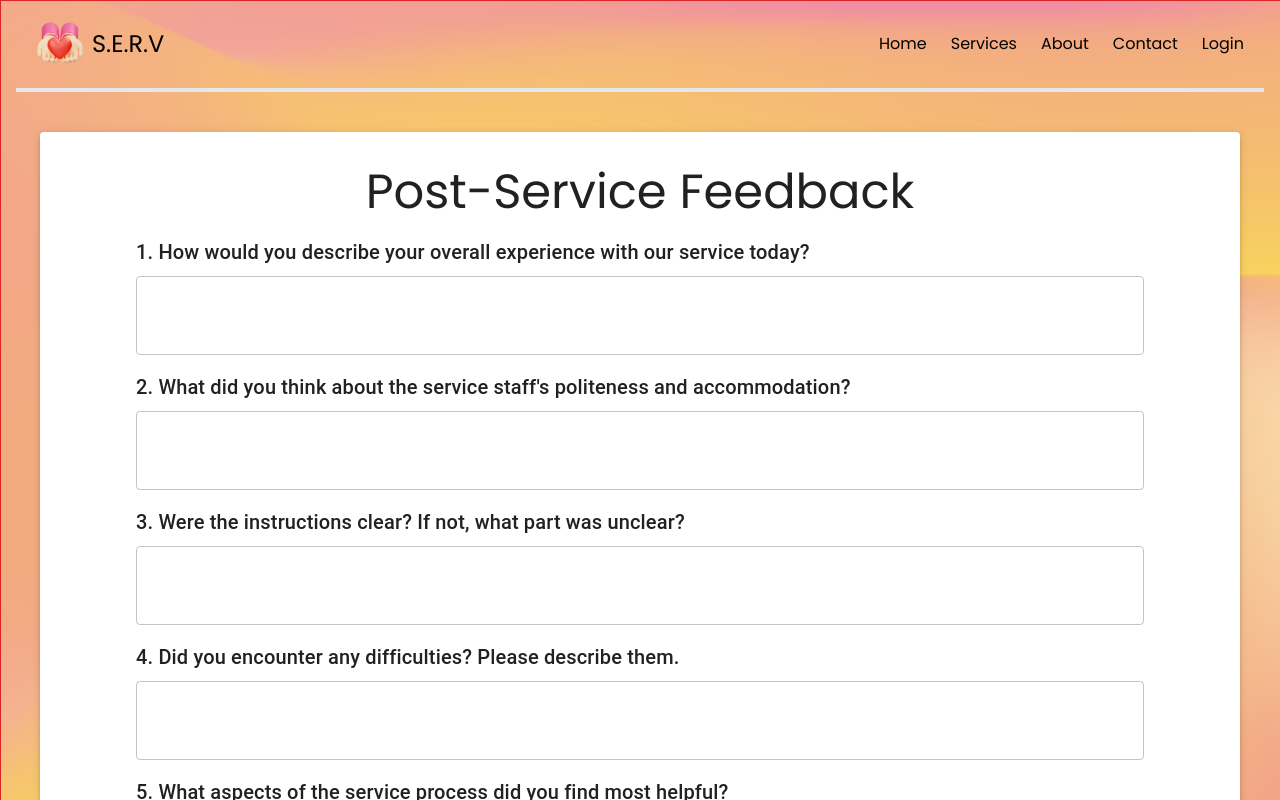
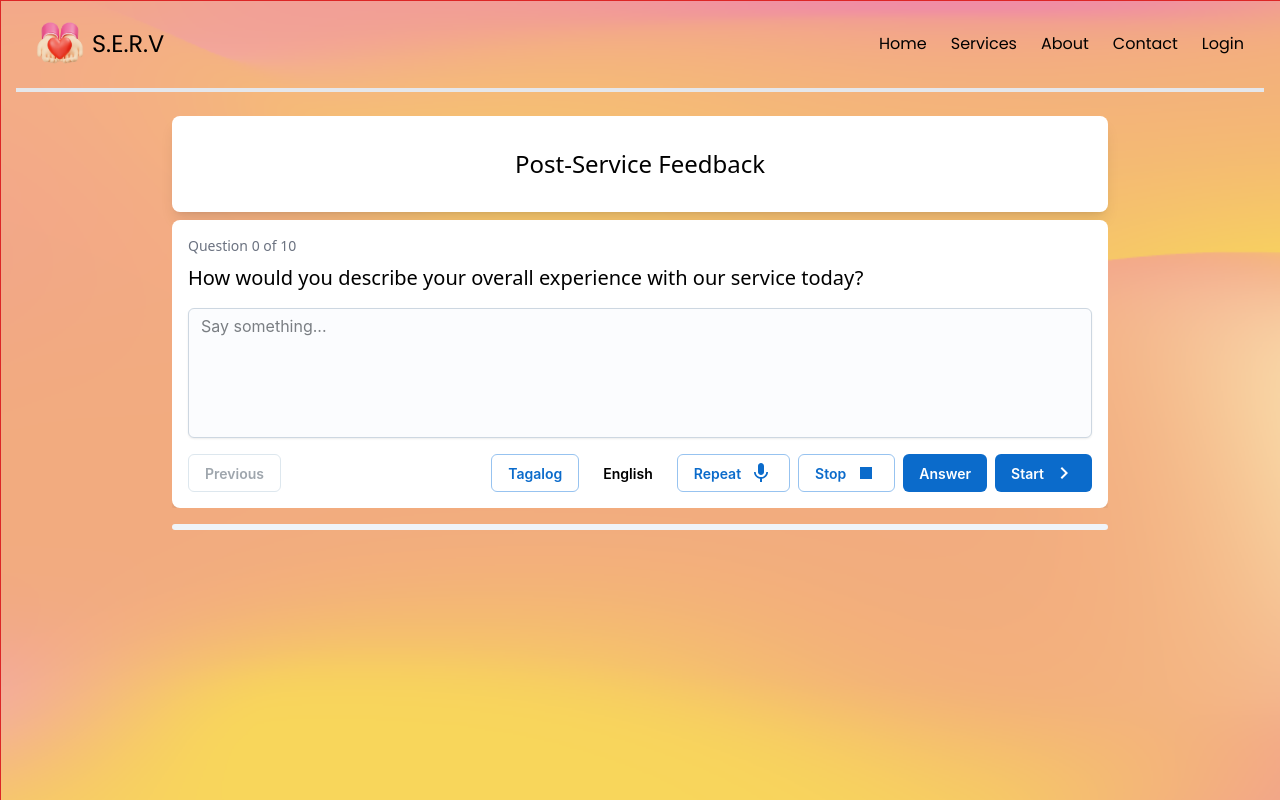
Before and after one commit to noellezzz/SERVWeb, a React (Vite) app in the folder frontend/: page /services in a window 1280 px wide. Shown: the top 800 px of the page. Built offline with nearby package versions, Linux system fonts and the light colour scheme.

Commit message:
text to speech and speech to text

```diff
--- a/frontend/package.json
+++ b/frontend/package.json
@@ -13,7 +13,9 @@
     "@emotion/react": "^11.14.0",
     "@emotion/styled": "^11.14.0",
     "@mui/icons-material": "^6.4.1",
+    "@mui/joy": "^5.0.0-beta.51",
     "@mui/material": "^6.4.1",
+    "framer-motion": "^12.0.1",
     "react": "^18.3.1",
     "react-dom": "^18.3.1",
     "react-router-dom": "^7.1.3"
--- a/frontend/src/components/Question.jsx
+++ /dev/null
@@ -1,24 +0,0 @@
-import React from "react";
-import { Typography, TextField } from "@mui/material";
-
-function Question({ question, value, onChange, name }) {
-  return (
-    <div>
-      <Typography variant="h6" sx={{ marginBottom: 1, paddingRight: 10, paddingLeft: 10 }}>
-        {question}
-      </Typography>
-      <TextField
-        fullWidth
-        variant="outlined"
-        name={name}
-        value={value}
-        onChange={onChange}
-        sx={{ marginBottom: 2, paddingRight: 10, paddingLeft: 10 }}
-        multiline
-        rows={2}
-      />
-    </div>
-  );
-}
-
-export default Question;
--- /dev/null
+++ b/frontend/src/components/QuestionCard.jsx
@@ -0,0 +1,132 @@
+import React from "react";
+import Textarea from "@mui/joy/Textarea";
+import Button from "@mui/joy/Button";
+import KeyboardArrowRight from "@mui/icons-material/KeyboardArrowRight";
+import MicIcon from "@mui/icons-material/Mic";
+import StopIcon from "@mui/icons-material/Stop";
+
+export const QuestionCard = ({
+  question,
+  onNext,
+  onPrev,
+  isFirst,
+  isLast,
+  currentQuestion,
+  totalQuestions,
+  start,
+  setStart,
+  handlePlay,
+  language,
+  handleLanguage,
+  handleStop,
+  isListening,
+  startListening,
+  stopListening,
+  transcript,
+}) => {
+  return (
+    <div
+      className="flex flex-col bg-white h-full w-full rounded-lg
+shadow-lg p-4"
+    >
+      <div className="text-sm text-gray-500 mb-2">
+        Question {currentQuestion} of {totalQuestions}
+      </div>
+      <p className="text-xl mb-4">{question}</p>
+
+      <Textarea
+        value={transcript}
+        className="h-full flex-grow"
+        minRows={2}
+        size="md"
+        variant="outlined"
+        placeholder="Say something..."
+      />
+
+      <div className="mt-4 flex justify-between">
+        <Button onClick={onPrev} disabled={isFirst} variant="outlined">
+          Previous
+        </Button>
+
+        <div className="flex gap-2">
+          <LanguageButtons
+            language={language}
+            handleLanguage={handleLanguage}
+          />
+          <ActionButtons
+            start={start}
+            setStart={setStart}
+            handlePlay={handlePlay}
+            handleStop={handleStop}
+            isListening={isListening}
+            startListening={startListening}
+            stopListening={stopListening}
+            onNext={onNext}
+            isLast={isLast}
+          />
+        </div>
+      </div>
+    </div>
+  );
+};
+
+const LanguageButtons = ({ language, handleLanguage }) => (
+  <>
+    <Button
+      variant={language === "Tagalog" ? "contained" : "outlined"}
+      onClick={() => handleLanguage("Tagalog")}
+    >
+      Tagalog
+    </Button>
+    <Button
+      variant={language === "English" ? "contained" : "outlined"}
+      onClick={() => handleLanguage("English")}
+    >
+      English
+    </Button>
+  </>
+);
+
+const ActionButtons = ({
+  start,
+  setStart,
+  handlePlay,
+  handleStop,
+  isListening,
+  startListening,
+  stopListening,
+  onNext,
+  isLast,
+}) => (
+  <>
+    <Button variant="outlined" onClick={handlePlay} endDecorator={<MicIcon />}>
+      Repeat
+    </Button>
+    <Button variant="outlined" onClick={handleStop} endDecorator={<StopIcon />}>
+      Stop
+    </Button>
+    <Button onClick={isListening ? stopListening : startListening}>
+      Answer
+    </Button>
+    {!start ? (
+      <Button
+        onClick={() => {
+          handlePlay();
+          setStart(true);
+        }}
+        endDecorator={<KeyboardArrowRight />}
+        disabled={isLast}
+      >
+        Start
+      </Button>
+    ) : (
+      <Button
+        onClick={onNext}
+        endDecorator={<KeyboardArrowRight />}
+        disabled={isLast}
+      >
+        Next
+      </Button>
+    )}
+  </>
+);
--- /dev/null
+++ b/frontend/src/hooks/useSpeechToText.jsx
@@ -0,0 +1,42 @@
+import { useState, useEffect } from "react";
+
+export const useSpeechToText = () => {
+  const [isListening, setIsListening] = useState(false);
+  const [transcript, setTranscript] = useState("");
+  const [recognition, setRecognition] = useState(null);
+
+  useEffect(() => {
+    if (window.SpeechRecognition || window.webkitSpeechRecognition) {
+      const SpeechRecognition =
+        window.SpeechRecognition || window.webkitSpeechRecognition;
+      const recognitionInstance = new SpeechRecognition();
+
+      recognitionInstance.continuous = true;
+      recognitionInstance.interimResults = true;
+      recognitionInstance.lang = "en-US";
+
+      recognitionInstance.onresult = (event) => {
+        const transcriptText = event.results[event.resultIndex][0].transcript;
+        setTranscript(transcriptText);
+      };
+
+      recognitionInstance.onend = () => setIsListening(false);
+
+      setRecognition(recognitionInstance);
+    }
+
+    return () => recognition?.stop();
+  }, []);
+
+  const startListening = () => {
+    setIsListening(true);
+    recognition?.start();
+  };
+
+  const stopListening = () => {
+    setIsListening(false);
+    recognition?.stop();
+  };
+
+  return { isListening, startListening, stopListening, transcript };
+};
--- /dev/null
+++ b/frontend/src/hooks/useTextToSpeech.jsx
@@ -0,0 +1,30 @@
+import { useState, useEffect } from "react";
+
+export const useTextToSpeech = () => {
+  const [voices, setVoices] = useState([]);
+  const [voice, setVoice] = useState(null);
+
+  useEffect(() => {
+    const loadVoices = () => {
+      const availableVoices = speechSynthesis.getVoices();
+      setVoices(availableVoices);
+      setVoice(availableVoices[1]);
+    };
+
+    speechSynthesis.onvoiceschanged = loadVoices;
+    loadVoices();
+
+    return () => speechSynthesis.cancel();
+  }, []);
+
+  const speak = (text, language) => {
+    speechSynthesis.cancel();
+    const utterance = new SpeechSynthesisUtterance(text);
+    utterance.voice = language === "Tagalog" ? voices[11] : voices[1];
+    speechSynthesis.speak(utterance);
+  };
+
+  const stop = () => speechSynthesis.cancel();
+
+  return { speak, stop };
+};
--- a/frontend/src/pages/Services.jsx
+++ b/frontend/src/pages/Services.jsx
@@ -1,163 +1,202 @@
 import React, { useState } from "react";
-import {
-  Card,
-  CardContent,
-  CardActions,
-  Button,
-  Typography,
-  Box,
-} from "@mui/material";
-import Question from "../components/Question.jsx"; // Import the reusable Question component
+import { motion, AnimatePresence } from "framer-motion";
+import LinearProgress from "@mui/joy/LinearProgress";
+import { QuestionCard } from "../components/QuestionCard";
+import { useSpeechToText } from "../hooks/useSpeechToText";
+import { useTextToSpeech } from "../hooks/useTextToSpeech";
+// import { questions } from "./data/questions";
 
-function Services() {
-  const [answers, setAnswers] = useState({
-    question1: "",
-    question2: "",
-    question3: "",
-    question4: "",
-    question5: "",
-    question6: "",
-    question7: "",
-    question8: "",
-    question9: "",
-    question10: "",
-  });
+const questions = [
+  {
+    question:
+      "How would you describe your overall experience with our service today?",
+    tagalog:
+      "Paano mo ilalarawan ang kabuuang karanasan mo sa aming serbisyo ngayon?",
+  },
+  {
+    question:
+      "What did you think about the service staff's politeness and accommodation?",
+    tagalog: "Ano ang masasabi mo tungkol sa pakikitungo ng aming mga staff?",
+  },
 
-  const handleChange = (e) => {
-    const { name, value } = e.target;
-    setAnswers({
-      ...answers,
-      [name]: value,
-    });
+  {
+    question: "Were the instructions clear? If not, what part was unclear?",
+    tagalog: "Maliwanag bang naiparating ang mga instruksiyon sa iyo?",
+  },
+  {
+    question: "Did you encounter any difficulties? Please describe them.",
+    tagalog:
+      "May naranasan ka bang problema sa aming serbisyo? (Maaari mo bang maipaliwanag?)",
+  },
+  {
+    question: "What aspects of the service process did you find most helpful?",
+    tagalog:
+      "Anong mga aspeto ng proseso ng serbisyo ang pinaka-nakatulong sa iyo?",
+  },
+  {
+    question: "What was your overall impression of the waiting area?",
+    tagalog: "Ano ang iyong kabuuang impresyon sa lugar ng paghihintay?",
+  },
+  {
+    question: "How would you describe your mood during the waiting process?",
+    tagalog: "Paano mo ilalarawan ang nararamdaman mo habang naghihintay?",
+  },
+  {
+    question: "How did you feel about the time it took to resolve your issue?",
+    tagalog:
+      "Ano ang pakiramdam mo tungkol sa tagal ng oras na kinuha para maayos ang iyong problema?",
+  },
+  {
+    question:
+      "How would you describe the cleanliness and maintenance of the waiting area?",
+    tagalog:
+      "Paano mo ipaliliwanag ang kalinisan at pangangalaga ng lugar ng paghihintay?",
+  },
+  {
+    question:
+      "Were there any distractions in the waiting area that affected your experience?",
+    tagalog:
+      "Mayroon bang mga sagabal sa lugar ng paghihintay na nakaapekto sa iyong karanasan?",
+  },
+];
+
+export default function Services() {
+  const [currentCard, setCurrentCard] = useState(0);
+  const [direction, setDirection] = useState(1);
+  const [start, setStart] = useState(false);
+  const [language, setLanguage] = useState("English");
+
+  const speech = useTextToSpeech();
+  const { isListening, startListening, stopListening, transcript } =
+    useSpeechToText();
+
+  const handleLanguage = (newLanguage) => {
+    setLanguage(newLanguage);
   };
 
-  const isFormComplete = Object.values(answers).every(
-    (answer) => answer !== ""
-  );
+  const handlePlay = () => {
+    const text =
+      language === "Tagalog"
+        ? questions[currentCard].tagalog
+        : questions[currentCard].question;
+    speech.speak(text, language);
+  };
+
+  const handlePlayNext = () => {
+    const text =
+      language === "Tagalog"
+        ? questions[currentCard + 1].tagalog
+        : questions[currentCard + 1].question;
+
+    speech.speak(text, language);
+  };
+
+  const handlePlayNextPrev = () => {
+    const text =
+      language === "Tagalog"
+        ? questions[currentCard - 1].tagalog
+        : questions[currentCard - 1].question;
+    speech.speak(text, language);
+  };
+
+  const handleNavigation = (direction) => {
+    if (direction === 1 && currentCard < questions.length - 1) {
+      setDirection(1);
+      handlePlayNext();
+      setCurrentCard((prev) => prev + 1);
+    } else if (direction === -1 && currentCard > 0) {
+      setDirection(-1);
+      handlePlayNextPrev;
+      setCurrentCard((prev) => prev - 1);
+    }
+  };
 
   return (
-    <Box sx={{ maxWidth: 1200, margin: "auto", marginTop: 5 }}>
-      <Card sx={{ minWidth: 275, boxShadow: 3 }}>
-        <CardContent>
-          <Typography
-            variant="h3"
-            component="div"
-            sx={{
-              marginTop: 2,
-              marginBottom: 2,
-              textAlign: "center",
-              fontFamily: "'Poppins', sans-serif", // Apply Poppins font
-            }}
-          >
-            Post-Service Feedback
-          </Typography>
+    <div className="p-4 flex flex-col items-center">
+      <motion.div
+        initial={{ scale: 0, opacity: 0 }}
+        animate={{ scale: 1, opacity: 1 }}
+        transition={{ duration: 1, type: "spring" }}
+        className="bg-white my-2 p-4 py-8 w-3/4 rounded-lg shadow-lg
+text-2xl text-center"
+      >
+        Post-Service Feedback
+      </motion.div>
 
-          <form>
-            {/* General Questions */}
-            <Question
-              question="1. How would you describe your overall experience with our service today?"
-              value={answers.question1}
-              onChange={handleChange}
-              name="question1"
-              sx={{ textAlign: "center", fontFamily: "'Poppins', sans-serif" }}
+      <motion.div
+        initial={{ y: 100, opacity: 0 }}
+        animate={{ y: 0, opacity: 1 }}
+        transition={{ duration: 1, delay: 0.5, type: "spring" }}
+        className="relative h-72 w-3/4 overflow-hidden"
+      >
+        <AnimatePresence mode="popLayout" initial={false}>
+          <CardAnimation currentCard={currentCard} direction={direction}>
+            <QuestionCard
+              question={questions[currentCard].question}
+              onNext={() => handleNavigation(1)}
+              onPrev={() => handleNavigation(-1)}
+              isFirst={currentCard === 0}
+              isLast={currentCard === questions.length - 1}
+              currentQuestion={currentCard}
+              totalQuestions={questions.length}
+              start={start}
+              setStart={setStart}
+              handlePlay={handlePlay}
+              language={language}
+              handleLanguage={handleLanguage}
+              handleStop={speech.stop}
+              isListening={isListening}
+              stopListening={stopListening}
+              startListening={startListening}
+              transcript={transcript}
             />
-            <Question
-              question="2. What did you think about the service staff's politeness and accommodation?"
-              value={answers.question2}
-              onChange={handleChange}
-              name="question2"
-              sx={{ textAlign: "center", fontFamily: "'Poppins', sans-serif" }}
-            />
-            <Question
-              question="3. Were the instructions clear? If not, what part was unclear?"
-              value={answers.question3}
-              onChange={handleChange}
-              name="question3"
-              sx={{ textAlign: "center", fontFamily: "'Poppins', sans-serif" }}
-            />
-            <Question
-              question="4. Did you encounter any difficulties? Please describe them."
-              value={answers.question4}
-              onChange={handleChange}
-              name="question4"
-              sx={{ textAlign: "center", fontFamily: "'Poppins', sans-serif" }}
-            />
-            <Question
-              question="5. What aspects of the service process did you find most helpful?"
-              value={answers.question5}
-              onChange={handleChange}
-              name="question5"
-              sx={{ textAlign: "center", fontFamily: "'Poppins', sans-serif" }}
-            />
+          </CardAnimation>
+        </AnimatePresence>
+      </motion.div>
 
-            <Typography
-              variant="h3"
-              sx={{
-                marginTop: 2,
-                marginBottom: 2,
-                textAlign: "center",
-                fontFamily: "'Poppins', sans-serif", // Apply Poppins font
-              }}
-            >
-              Specific to the Waiting Process
-            </Typography>
-
-            {/* Waiting Process Questions */}
-            <Question
-              question="6. What was your overall impression of the waiting area?"
-              value={answers.question6}
-              onChange={handleChange}
-              name="question6"
-              sx={{ textAlign: "center", fontFamily: "'Poppins', sans-serif" }}
-            />
-            <Question
-              question="7. How would you describe your mood during the waiting process?"
-              value={answers.question7}
-              onChange={handleChange}
-              name="question7"
-              sx={{ textAlign: "center", fontFamily: "'Poppins', sans-serif" }}
-            />
-            <Question
-              question="8. How did you feel about the time it took to resolve your issue?"
-              value={answers.question8}
-              onChange={handleChange}
-              name="question8"
-              sx={{ textAlign: "center", fontFamily: "'Poppins', sans-serif" }}
-            />
-            <Question
-              question="9. How would you describe the cleanliness and maintenance of the waiting area?"
-              value={answers.question9}
-              onChange={handleChange}
-              name="question9"
-              sx={{ textAlign: "center", fontFamily: "'Poppins', sans-serif" }}
-            />
-            <Question
-              question="10. Were there any distractions in the waiting area that affected your experience?"
-              value={answers.question10}
-              onChange={handleChange}
-              name="question10"
-              sx={{ textAlign: "center", fontFamily: "'Poppins', sans-serif" }}
-            />
-
-            <CardActions>
-              <Button
-                variant="contained"
-                color="primary"
-                size="large"
-                disabled={!isFormComplete}
-                sx={{
-                  width: "100%",
-                  fontFamily: "'Poppins', sans-serif", // Apply Poppins font
-                }}
-              >
-                Submit Feedback
-              </Button>
-            </CardActions>
-          </form>
-        </CardContent>
-      </Card>
-    </Box>
+      <motion.div
+        initial={{ y: 100, opacity: 0 }}
+        animate={{ y: 0, opacity: 1 }}
+        transition={{ duration: 1, delay: 0.5, type: "spring" }}
+        className="my-4 w-3/4"
+      >
+        <LinearProgress
+          determinate
+          value={(currentCard / questions.length) * 100}
+        />
+      </motion.div>
+    </div>
   );
 }
 
-export default Services;
+const CardAnimation = ({ children, currentCard, direction }) => (
+  <motion.div
+    key={currentCard}
+    initial={{
+      x: direction * 100,
+      y: direction * 100,
+      opacity: 0,
+      zIndex: 0,
+    }}
+    animate={{
+      x: 0,
+      y: 0,
+      opacity: 1,
+      zIndex: 1,
+    }}
+    exit={{
+      x: direction * -100,
+      y: direction * -100,
+      opacity: 0,
+      zIndex: 0,
+    }}
+    transition={{
+      type: "spring",
+      stiffness: 300,
+      damping: 30,
+    }}
+    className="absolute inset-0"
+  >
+    {children}
+  </motion.div>
+);
```
Also changed, not shown: 1 other file (tests, documents, lock files or other folders).
